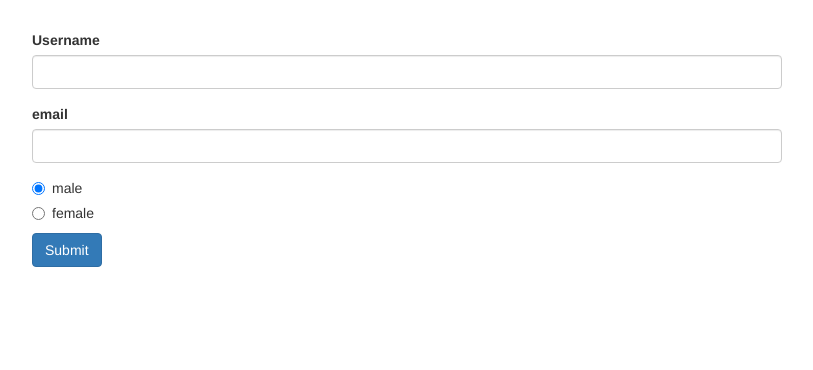
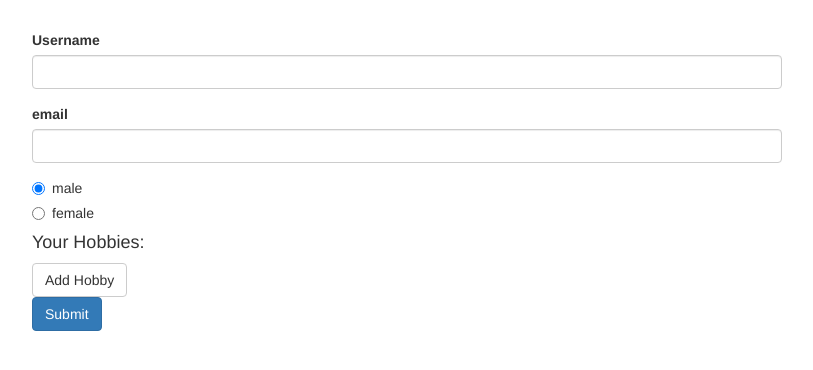
Before and after one commit to yashwadhwani08/angular-reactive-form-handling, an Angular app: page / in a window 1280 px wide. Shown: the top 370 px of the page, without its empty margins (233-1046 px from the left). Built offline with nearby package versions, Linux system fonts and the light colour scheme.

Commit message:
added formArray consisting formControls to hold dynamic data based on user interaction with UI

```diff
--- a/src/app/app.component.html
+++ b/src/app/app.component.html
@@ -57,9 +57,30 @@
             }}
           </label>
         </div>
-        <span *ngIf="!signupForm.valid && signupForm.touched" class="help-block"
-          >Please enter valid data!</span
+
+        <!-- formArrayName has to be added to the wrapper div to tell Angular that we want to sync this div with the formArray in the form-object we created in TS. This tells Angular that somewhere in this div our array live.  -->
+        <div formArrayName="hobbies">
+          <h4>Your Hobbies:</h4>
+
+          <!-- On button click, we want to add dynamic control to our form, this control we want to add to an array of controls -->
+          <button class="btn btn-default" type="button" (click)="onAddHobby()">
+            Add Hobby
+          </button>
+          <div
+            class="form-group"
+            *ngFor="let hobbyControl of getControls(); let i = index"
+          >
+            <!-- We need to add formControlName. This dynamically created because we still need to sync this input with the dynamically created input, this dynamically created input will not have a name chosen by us, but it is in an array, so the name will be the index in this array! Hence since we are not passing a string, we need to use property-binding, we set the property to the index of the array -->
+            <input type="text" class="form-control" [formControlName]="i" />
+          </div>
+        </div>
+
+        <span
+          *ngIf="!signupForm.valid && signupForm.touched"
+          class="help-block"
         >
+          Please enter valid data!
+        </span>
         <button class="btn btn-primary" type="submit">Submit</button>
       </form>
     </div>
--- a/src/app/app.component.ts
+++ b/src/app/app.component.ts
@@ -1,5 +1,5 @@
 import { Component, OnInit } from '@angular/core';
-import { FormControl, FormGroup, Validators } from '@angular/forms';
+import { FormArray, FormControl, FormGroup, Validators } from '@angular/forms';
 
 @Component({
   selector: 'app-root',
@@ -43,6 +43,8 @@ export class AppComponent implements OnInit {
         email: new FormControl(null, [Validators.required, Validators.email]),
       }),
       gender: new FormControl('male'),
+      // FormArray to be used if you want to hold array of controls, to initialize pass an array, you could already initialize some form-controls or keep the array empty.
+      hobbies: new FormArray([]),
     });
   }
 
@@ -54,4 +56,26 @@ export class AppComponent implements OnInit {
 
     // On doing console.log, a FormGroup object is logged in which we get the 'value' property the key-value pairs of the JS object which makes up our FormGroup, keys being the control names we setup, values being the user-inputs. So whatever we set up as an argument in JS object while initializing the Form-Group, that is what we get out as a value of the form. So we can bind it our own model, the model of your application and make sure that the form structure matches the structure of your model.
   }
+
+  // when the 'Add Hobby' button is clicked, a new hobby has to be added to 'hobbies' fom-array
+  onAddHobby() {
+    // Explicit casting to tell TS that this is of type FormArray, rarely we have to do this but in case of using FormArray we need to tell TS to not get an error.
+
+    const control = new FormControl(null, Validators.required);
+    (<FormArray>this.signupForm.get('hobbies')).push(control);
+  }
+
+  getControls() {
+    return (<FormArray>this.signupForm.get('hobbies')).controls;
+
+    // Alternate typecasting syntax
+    // return (this.signupForm.get('hobbies') as FormArray).controls;
+  }
+
+  // We could have used getter method
+
+  // get controls() { }
+
+  // in the template:
+  // *ngFor="let hobbyControl of controls; let i = index"
 }
```
